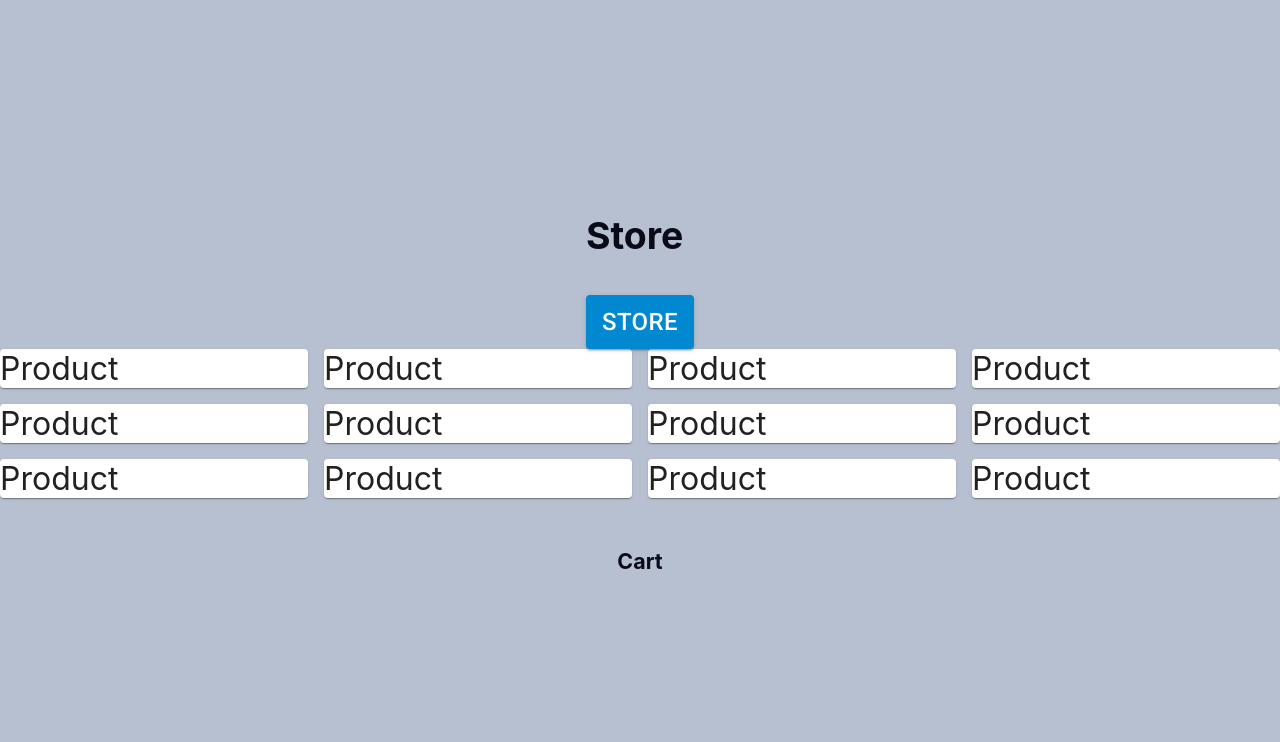
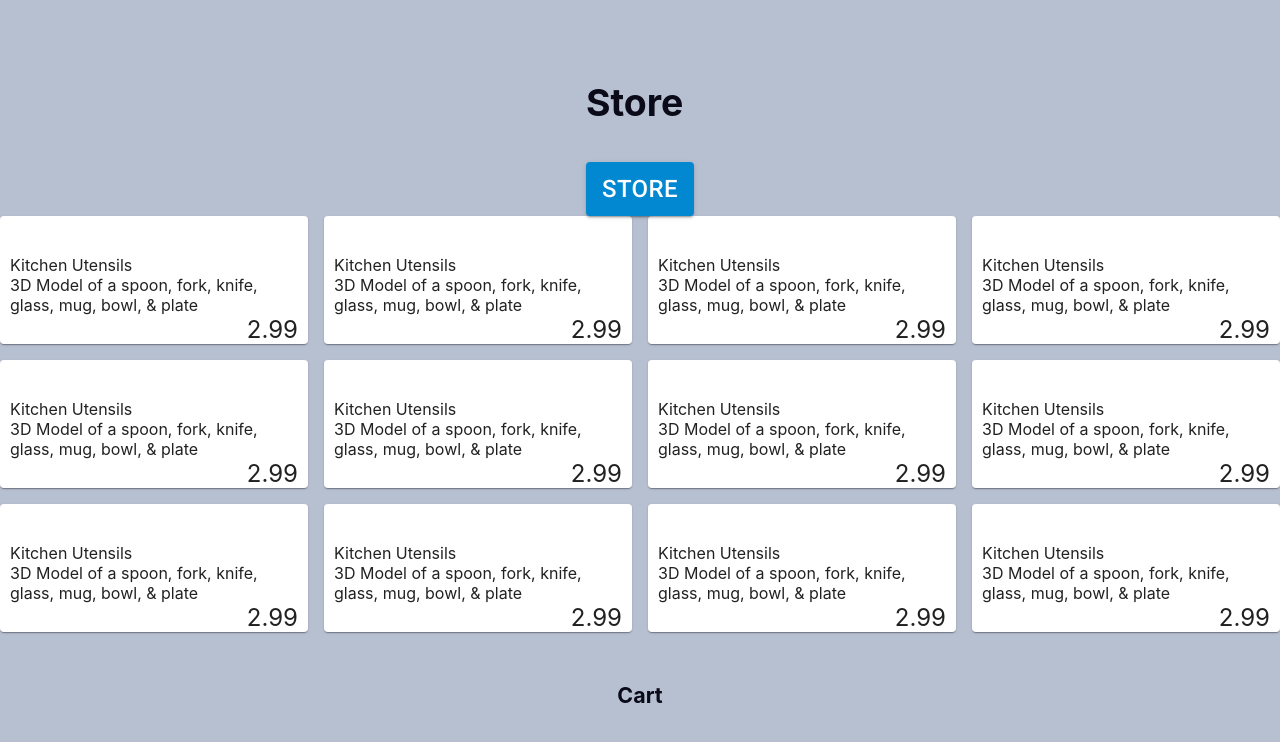
Before and after one commit to JosephThomasVasquez/storeApp, a React (Create React App) app: page / in a window 1280 px wide. Shown: the top 742 px of the page. Built offline with nearby package versions, Linux system fonts and the light colour scheme.

Commit message:
Updated styling of Card object

```diff
--- a/src/App.css
+++ b/src/App.css
@@ -32,6 +32,37 @@
   }
 }
 
+/* Card Style */
+
+.item-card {
+  background: white;
+  width: 100%;
+  border-radius: 8px;
+}
+
+.item-img-card {
+  background: #232323;
+}
+
+.item-title-card {
+  font-size: 1rem;
+  margin: 0 auto;
+  padding: 0 10px;
+}
+
+.item-description-card {
+  font-size: 1rem;
+  margin: 0 auto;
+  padding: 0 10px;
+}
+
+.item-price-card {
+  font-size: 1.5rem;
+  margin: 0 auto;
+  padding: 0 10px;
+  text-align: right;
+}
+
 
 .nav-button {
   width: 100%;
--- a/src/components/ContainerDisplay.js
+++ b/src/components/ContainerDisplay.js
@@ -1,47 +1,49 @@
 import React from 'react';
 import Grid from '@material-ui/core/Grid';
-import Paper from '@material-ui/core/Paper';
+import Item from './Item';
+
+console.log(Grid);
 
 function ContainerDisplay() {
 
     return (
     <div>
-        <Grid container spacing={2}>
+        <Grid container justify="center" spacing={2}>
             <Grid item xs={3}>
-                <Paper>Product</Paper>
+                <Item>Product</Item>
             </Grid>
             <Grid item xs={3}>
-                <Paper>Product</Paper>
+                <Item>Product</Item>
             </Grid>
             <Grid item xs={3}>
-                <Paper>Product</Paper>
+                <Item>Product</Item>
             </Grid>
             <Grid item xs={3}>
-                <Paper>Product</Paper>
+                <Item>Product</Item>
             </Grid>
             <Grid item xs={3}>
-                <Paper>Product</Paper>
+                <Item>Product</Item>
             </Grid>
             <Grid item xs={3}>
-                <Paper>Product</Paper>
+                <Item>Product</Item>
             </Grid>
             <Grid item xs={3}>
-                <Paper>Product</Paper>
+                <Item>Product</Item>
             </Grid>
             <Grid item xs={3}>
-                <Paper>Product</Paper>
+                <Item>Product</Item>
             </Grid>
             <Grid item xs={3}>
-                <Paper>Product</Paper>
+                <Item>Product</Item>
             </Grid>
             <Grid item xs={3}>
-                <Paper>Product</Paper>
+                <Item>Product</Item>
             </Grid>
             <Grid item xs={3}>
-                <Paper>Product</Paper>
+                <Item>Product</Item>
             </Grid>
             <Grid item xs={3}>
-                <Paper>Product</Paper>
+                <Item>Product</Item>
             </Grid>
         </Grid>
     </div>);
--- a/src/components/Item.js
+++ b/src/components/Item.js
@@ -1,9 +1,47 @@
 import React from "react";
+import Card from '@material-ui/core/Card'
 
-function Item () {
-    return (<div>
-        <h6>Product</h6>
-    </div>);
+const items = [
+    {
+        id: 'wp001',
+        name: 'Assault Rifle',
+        model: 'AK47_20K_HP.FBX',
+        description: 'This is a 3D Model of an AK-47.',
+        poly: '20K',
+        rigged: true,
+        price: 24.99
+    },
+    {
+        id: 'kt001',
+        name: 'Kitchen Utensils',
+        model: 'Kitchen_Utensils_5K_LP.FBX',
+        description: '3D Model of a spoon, fork, knife, glass, mug, bowl, & plate',
+        poly: '5K',
+        rigged: false,
+        price: 2.99
+    },
+    {
+        id: 'fn001',
+        name: 'Leather Sofa',
+        model: 'Leather_Sofa_12K_HP.FBX',
+        description: 'This is a 3D Model of a Leather Sofa.',
+        poly: '12K',
+        rigged: false,
+        price: 13.99
+    },
+];
+
+function Item (props) {
+    return (
+    <div>
+        <Card>
+        <img className="item-img-card" src=""></img>
+        <p className="item-title-card">{items[1].name}</p>
+        <p className="item-description-card">{items[1].description}</p>
+        <p className="item-price-card">{items[1].price}</p>
+        </Card>
+    </div>
+    );
 }
 
 export default Item;
```
